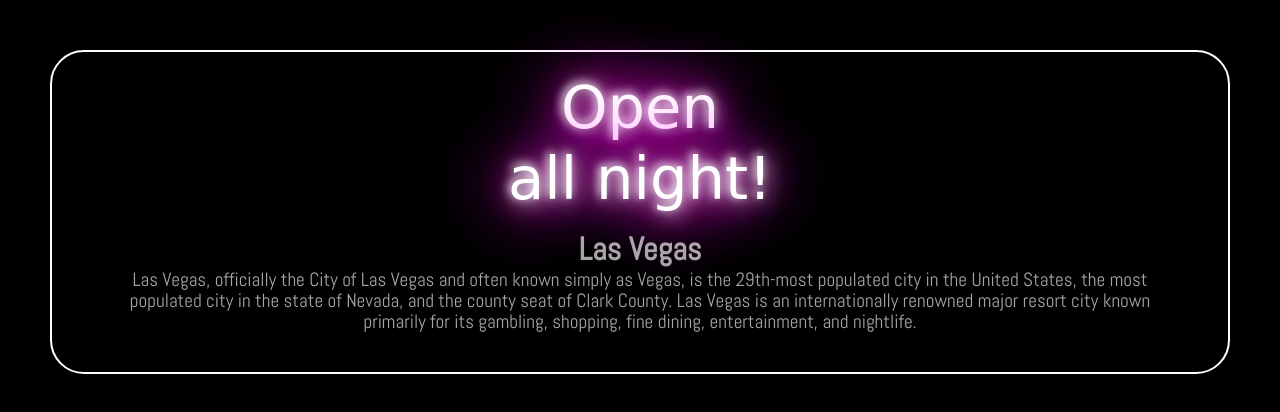
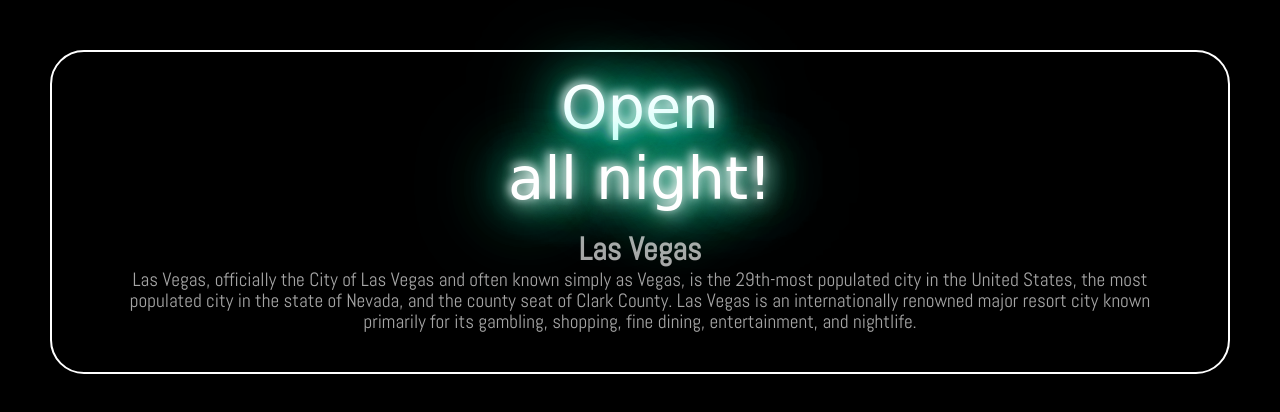
Before and after one commit to WebDevTuts/css_shorts_10_css_less_sass_color_vars, a plain HTML site: page Publish/index.html in a window 1280 px wide. Drawn offline with nearby package versions, Linux system fonts and the light colour scheme; files that its build step writes are made by us from their sources; a web font is replaced by a local one.

Commit message:
Change $color_2 from pink to green

```diff
--- a/Development/SASS/style.scss
+++ b/Development/SASS/style.scss
@@ -20,7 +20,7 @@
 }
 
 $color_1: #fff;
-$color_2: #ff00de;
+$color_2: #00ffba;
 
 .neon {
 	text-shadow:
```
